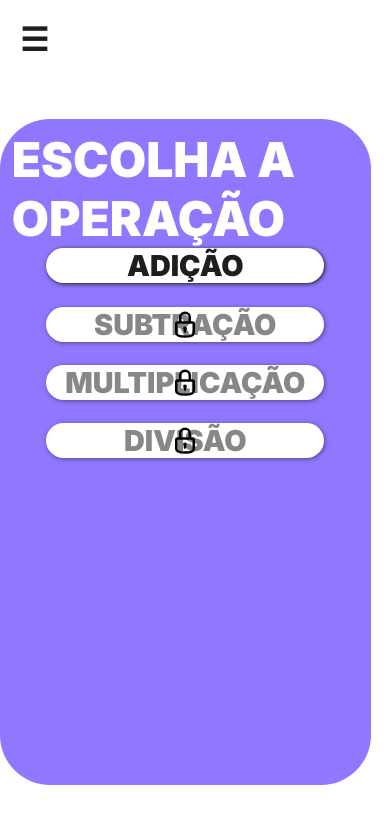
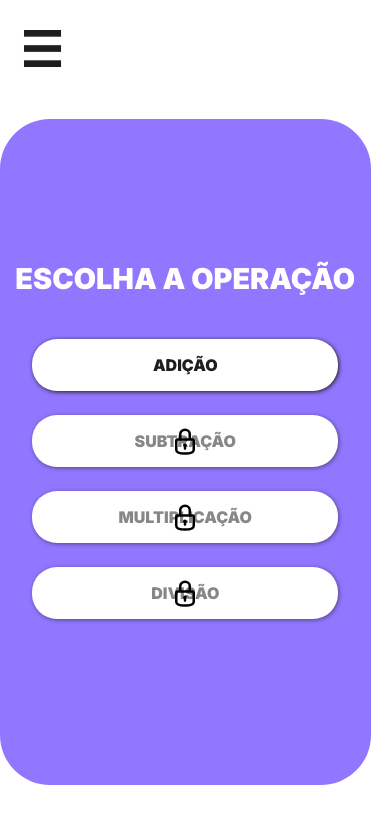
Before and after one commit to AdryelJr/projectMathematics, a React (Vite) app: page / in a window 390 px wide. Shown: the top 824 px of the page. Built offline with nearby package versions, Linux system fonts and the light colour scheme; no server answers; the database is empty; sample sign-in values are in the browser's storage.

Commit message:
responsive tela home play ok

```diff
--- a/src/pages/home/style.scss
+++ b/src/pages/home/style.scss
@@ -9,7 +9,7 @@
         position: absolute;
         top: 20px;
         left: 20px;
-        font-size: 2em;
+        font-size: 3em;
         cursor: pointer;
         z-index: 1000;
     }
--- a/src/pages/play/style.scss
+++ b/src/pages/play/style.scss
@@ -1,8 +1,15 @@
 .container-play {
+    display: flex;
+    flex-direction: column;
+    align-items: center;
+    justify-content: center;
+
     h1 {
         color: #fff;
         font-weight: 900;
-        font-size: 3em;
+        font-size: 2.5em;
+        text-align: center;
+        margin-bottom: 1.5em;
     }
 
     ul {
@@ -10,11 +17,14 @@
         align-items: center;
         justify-content: center;
         flex-direction: column;
+        width: 100%;
 
         a {
             box-shadow: 1px 1px 4px;
             border-radius: 25px;
-            width: 80%;
+            width: 90%;
+            max-width: 400px;
+            padding: 1em;
             display: flex;
             align-items: center;
             justify-content: center;
@@ -22,12 +32,12 @@
             margin-bottom: 0.8em;
             background-color: #fff;
             color: #1E1E1E;
-            font-size: 1.8em;
+            font-size: 1.5em;
             font-weight: 900;
             transition: transform 0.2s;
 
             &:hover {
-                transform: scale(0.85);
+                transform: scale(0.95);
             }
         }
 
@@ -47,18 +57,26 @@
             }
         }
     }
-}
 
-@media (width >=1400px) {
-    .container-play {
+    @media (max-width: 768px) {
+        ul {
+            a {
+                margin-bottom: 1.5em;
+                font-size: 1.2em;
+                padding: 1em;
+            }
+        }
+    }
+
+    @media (max-width: 480px) {
         h1 {
-            margin-bottom: 2em;
+            font-size: 1.8em;
         }
 
         ul {
             a {
-                margin-bottom: 1.2em;
-                height: 2.5em;
+                font-size: 1em;
+                padding: 1em;
             }
         }
     }
```
